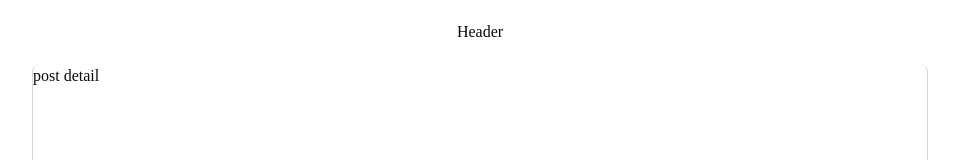
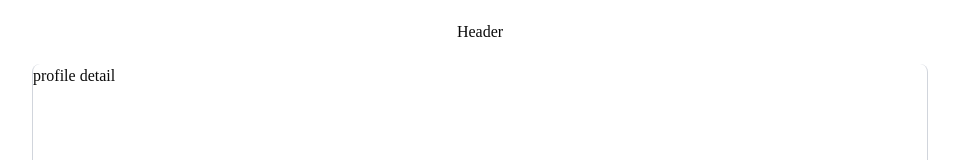
Before and after one commit to PREPMND/BlogMait, a Next.js app: page /profile in a window 1280 px wide. Shown: the top 160 px of the page, without its empty margins (160-1119 px from the left). Built offline with nearby package versions, Linux system fonts and the light colour scheme.

Commit message:
Aug 5, 2026, 2:33 PM

```diff
--- a/app/profile/page.tsx
+++ b/app/profile/page.tsx
@@ -1,8 +1,8 @@
-export default function PostDetail(){
+export default function ProfileDetail(){
     return(
         <>
         <div>
-            post detail
+            profile detail
         </div>
         </>
     )
```
